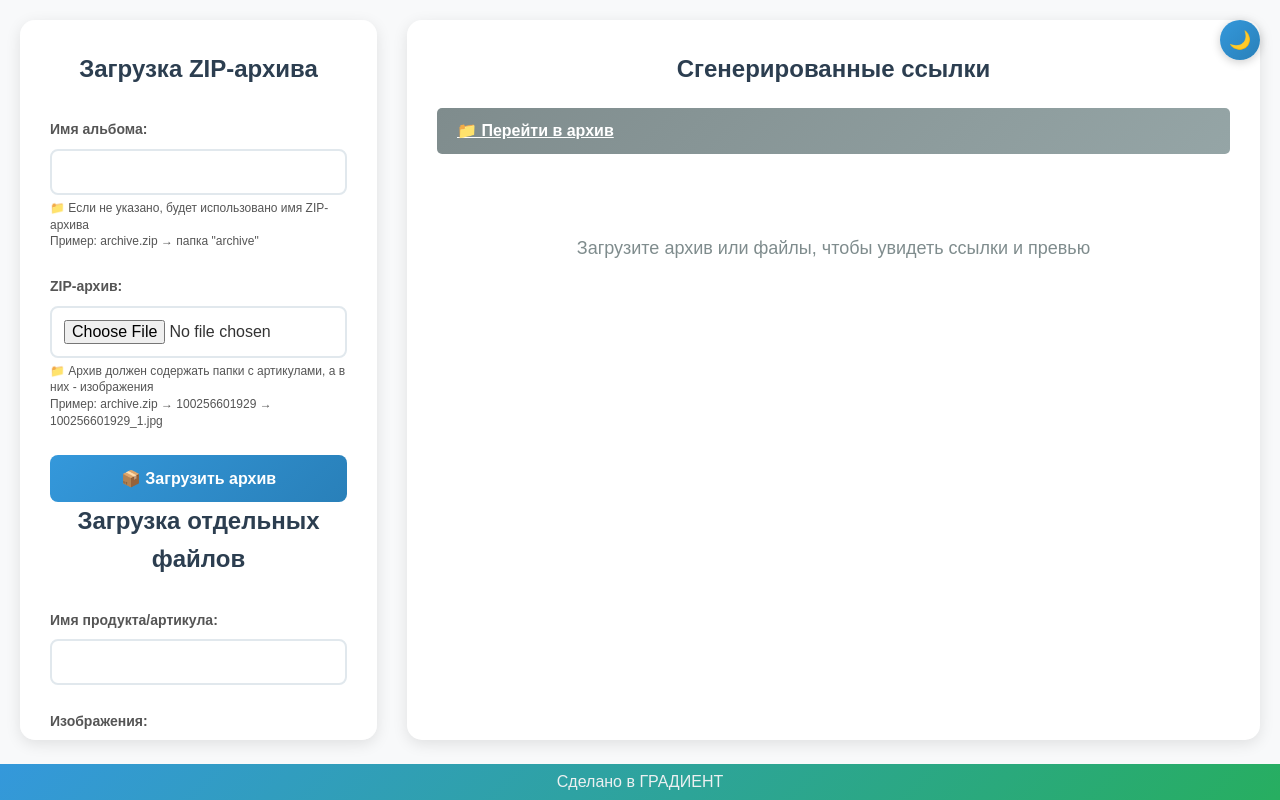
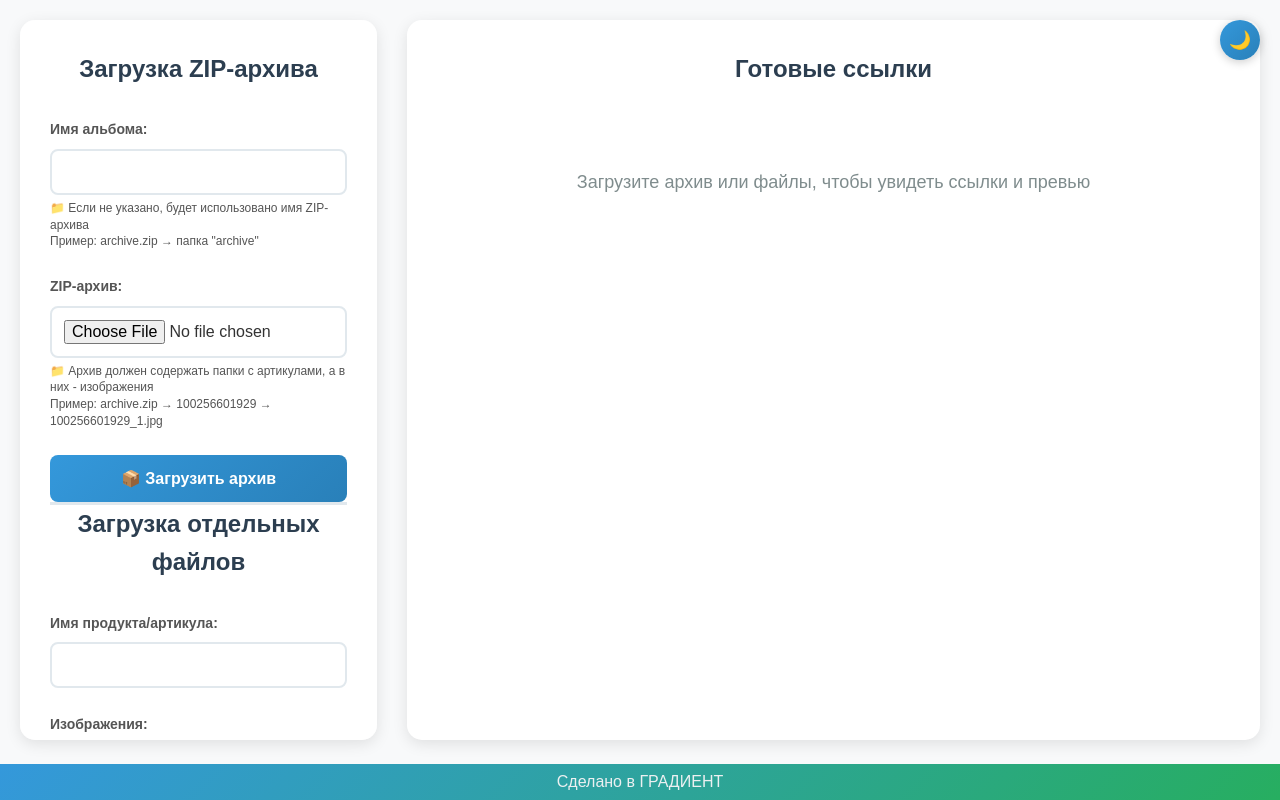
Before and after one commit to v0van4eg/StashLinks, a Flask app: page /admin in a window 1280 px wide. Run offline with Flask 3, Linux system fonts and the light colour scheme.

Commit message:
Кнопки перехода между страницами

```diff
--- a/static/style.css
+++ b/static/style.css
@@ -967,7 +967,7 @@ input[type="text"]:focus {
     border: none;
     padding: 10px 20px;
     border-radius: 5px;
-     display: inline-block; /* Для ссылок */
+    display: inline-block; /* Для ссылок */
     font-weight: bold;
     transition: background 0.3s ease;
 }
@@ -976,3 +976,26 @@ input[type="text"]:focus {
     background: linear-gradient(135deg, #95a5a6, #7f8c8d); /* Цвет при наведении */
 }   cursor: pointer;
     text-decoration: none; /* Для ссылок */
+
+/* Стили для разделителя форм */
+.form-separator {
+    display: flex;
+    align-items: center;
+    text-align: center;
+    margin: 50px 0 40px 0;
+    color: var(--label-color);
+}
+
+.separator-line {
+    flex: 1;
+    height: 3px;
+    background: var(--input-border);
+}
+
+.separator-text {
+    padding: 0 20px;
+    font-weight: bold;
+    font-size: 14px;
+    color: var(--label-color);
+    background: var(--container-bg);
+}
--- a/templates/index.html
+++ b/templates/index.html
@@ -78,6 +78,11 @@
                         <button type="submit" class="btn">📦 Загрузить архив</button>
                     </form>
 
+                    <!-- Разделитель между формами -->
+                    <div class="form-separator">
+                        <div class="separator-line"></div>
+                    </div>
+
                     <h1>Загрузка отдельных файлов</h1>
                     <form method="POST" action="{{ url_for('handle_upload') }}" enctype="multipart/form-data" id="single-form">
                         <div class="form-group">
@@ -90,13 +95,15 @@
                         </div>
                         <button type="submit" class="btn">📤 Загрузить файлы</button>
                     </form>
+                    <!-- Новая кнопка "Перейти в архив" -->
+                    <div style="margin-top: 20px;">
+                        <a href="/admin/archive" class="btn-secondary" style="margin-bottom: 20px; display: inline-block; text-decoration: none; width: 100%; text-align: center;">
+                            📤 Перейти к архиву ссылок
+                        </a>
+                    </div>
                 </div>
                 <div class="links-section">
-                    <h1>Сгенерированные ссылки</h1>
-                    <!-- Новая кнопка "Перейти в архив" -->
-                    <div style="margin-bottom: 20px;">
-                        <a href="{{ url_for('archive') }}" class="btn btn-secondary">📁 Перейти в архив</a>
-                    </div>
+                    <h1>Готовые ссылки</h1>
                     {% if image_urls %}
                     <div class="url-list" id="urlList">
                         {% set current_article = None %}
```
Also changed, not shown: templates/archive.html (+6 -1 lines).
